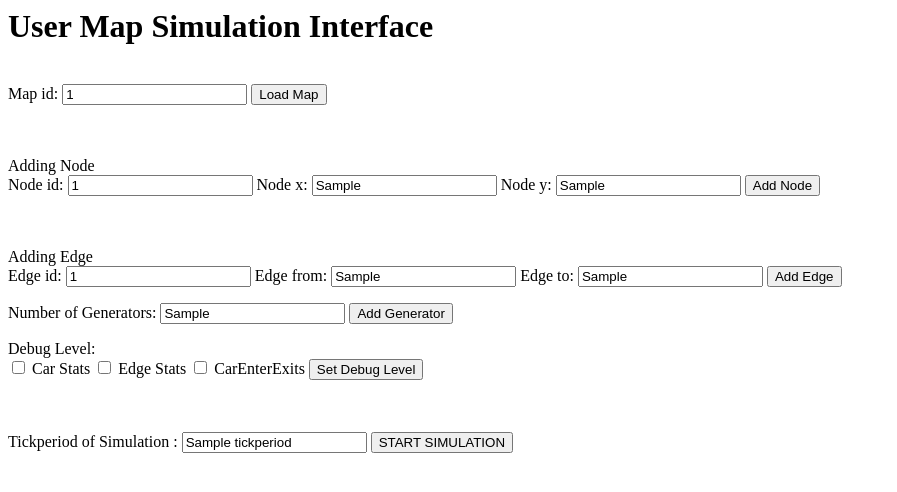
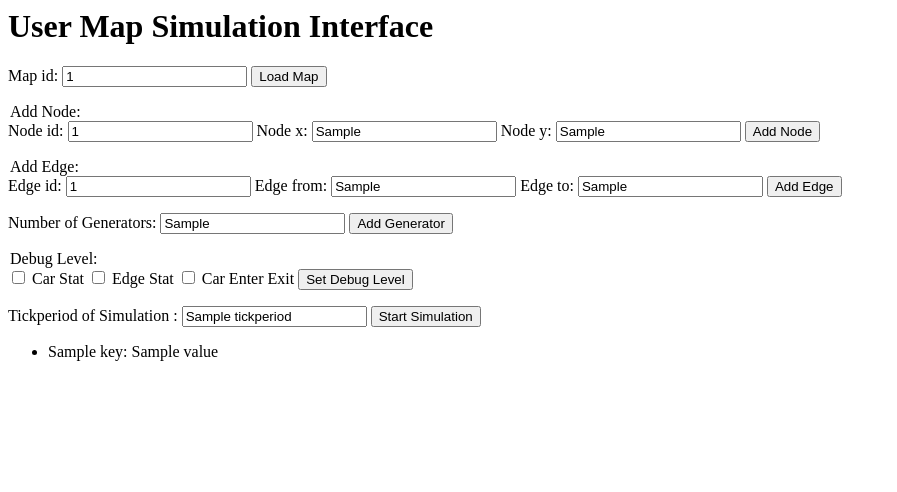
Before and after one commit to hamitb/trafic-sim, a Django app: template sim_app/templates/sim_app/index.html in a window 1280 px wide. Shown: the top 492 px of the page, without its empty margins (0-897 px from the left). Run offline with Django 3.2, Linux system fonts and the light colour scheme; the template is opened without the code that fills it: most values are stand-ins (such as "Sample title", 1, 10 or a date in 2020).

Commit message:
Ckean up

```diff
--- a/sim_app/templates/sim_app/index.html
+++ b/sim_app/templates/sim_app/index.html
@@ -1,19 +1,14 @@
-<html>
-	<h1>User Map Simulation Interface</h1>
-<br>
-
-<form method="post" >{% csrf_token %}
+<h1>User Map Simulation Interface</h1>
+<form action="" method="post" >
+    {% csrf_token %}
     <label for="Map_id">Map  id: </label>
-    <input id="Map_id" type="text" name="Map_id" value="{{ Map_id }}">
-
+    <input id="map_id" type="text" name="map_id" value="{{ map_id }}">
     <input type="submit" value="Load Map">
-
 </form>
 
-<br><br>
-
-<form method="post" >{% csrf_token %}
-    Adding Node<br>
+<form method="post" >
+    {% csrf_token %}
+    <legend>Add Node:</legend>
     <label for="Node_id">Node  id: </label>
     <input id="Node_id" type="text" name="Node_id" value="{{ Node_id }}">
     <label for="Node_x">Node x: </label>
@@ -22,9 +17,9 @@
     <input id="Node_y" type="text" name="Node_y" value="{{ Node_y }}">
     <input type="submit" value="Add Node">
 </form>
-<br><br>
+
 <form method="post" >{% csrf_token %}
-    Adding Edge<br>
+    <legend>Add Edge:</legend>
     <label for="Edge_id">Edge  id: </label>
     <input id="Edge_id" type="text" name="Edge_id" value="{{ Edge_id }}">
     <label for="Edge_from">Edge from: </label>
@@ -33,6 +28,7 @@
     <input id="Edge_to" type="text" name="Edge_to" value="{{ Edge_to }}">
     <input type="submit" value="Add Edge">
 </form>
+
 <form method="post" >{% csrf_token %}
     <label for="Gen_no">Number of Generators: </label>
     <input id="Gen_no" type="text" name="Gen_no" value="{{ Gen_no }}">
@@ -40,22 +36,26 @@
     <input type="submit" value="Add Generator">
 
 </form>
+
 <form method="post" >{% csrf_token %}
-   <label for="Debug_level">Debug Level: </label><br>
-   <input type="checkbox" name="CarStats" value="CarStats" > Car Stats
-   <input type="checkbox" name="EdgeStats" value="EdgeStats" > Edge Stats
-   <input type="checkbox" name="CarEnterExits" value="CarEnterExits" > CarEnterExits
-   <input type="submit" value="Set Debug Level">
-</form><br><br>
+<legend for="debug_level">Debug Level: </legend>
+<input type="checkbox" name="debug_level" id="dl_car_stat" value="CarStats">
+<label for="dl_car_stat">Car Stat</label>
+<input type="checkbox" name="debug_level" value="EdgeStats">
+<label for="dl_edge_stat">Edge Stat</label>
+<input type="checkbox" name="debug_level" value="CarEnterExits">
+<label for="dl_enter_exit">Car Enter Exit</label>
+<input type="submit" value="Set Debug Level">
+</form>
 
 <form  action="simulation">{% csrf_token %}
-        <label for="Tick    period">Tickperiod of Simulation : </label>
-        <input id="Tickperiod" type="text" name="Tickperiod" value="{{ Tickperiod }}">
-        <input type="submit" value="START SIMULATION">
+    <label for="Tick    period">Tickperiod of Simulation : </label>
+    <input id="Tickperiod" type="text" name="Tickperiod" value="{{ Tickperiod }}">
+    <input type="submit" value="Start Simulation">
 </form>
 
-
-
-
-
-<html>
+<ul>
+{% for key, value in form_data.items %}
+    <li>{{ key }}: {{ value }}</li>
+{% endfor %}
+</ul>
--- a/sim_app/views.py
+++ b/sim_app/views.py
@@ -3,6 +3,7 @@ from django.shortcuts import render
 # Create your views here.
 def index(request):
     context = {
-        'message': 'Hello'
+        'form_data': request.POST,
     }
+
     return render(request, 'sim_app/index.html', context)
--- a/traffic_sim/templates/simulation.html
+++ /dev/null
@@ -1,3 +0,0 @@
-<html>
-<h1> Simulation is started <h1>
-</html>
--- a/traffic_sim/urls.py
+++ b/traffic_sim/urls.py
@@ -1,19 +1,3 @@
-"""traffic_sim URL Configuration
-
-The `urlpatterns` list routes URLs to views. For more information please see:
-    https://docs.djangoproject.com/en/2.0/topics/http/urls/
-Examples:
-Function views
-    1. Add an import:  from my_app import views
-    2. Add a URL to urlpatterns:  path('', views.home, name='home')
-Class-based views
-    1. Add an import:  from other_app.views import Home
-    2. Add a URL to urlpatterns:  path('', Home.as_view(), name='home')
-Including another URLconf
-    1. Import the include() function: from django.urls import include, path
-    2. Add a URL to urlpatterns:  path('blog/', include('blog.urls'))
-"""
-
 from django.contrib import admin
 from django.urls import path, include
 
```
Also changed, not shown: traffic_sim/templates/index.html (deleted, +0 -61 lines).
